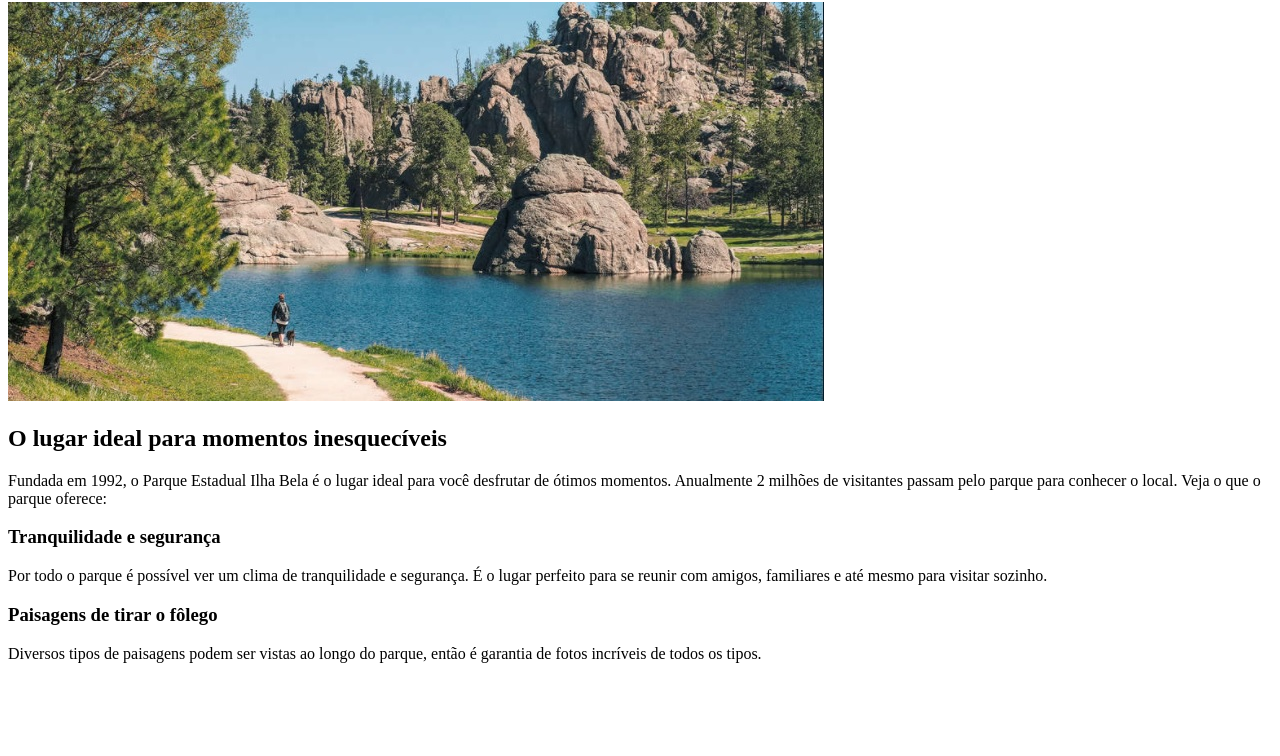
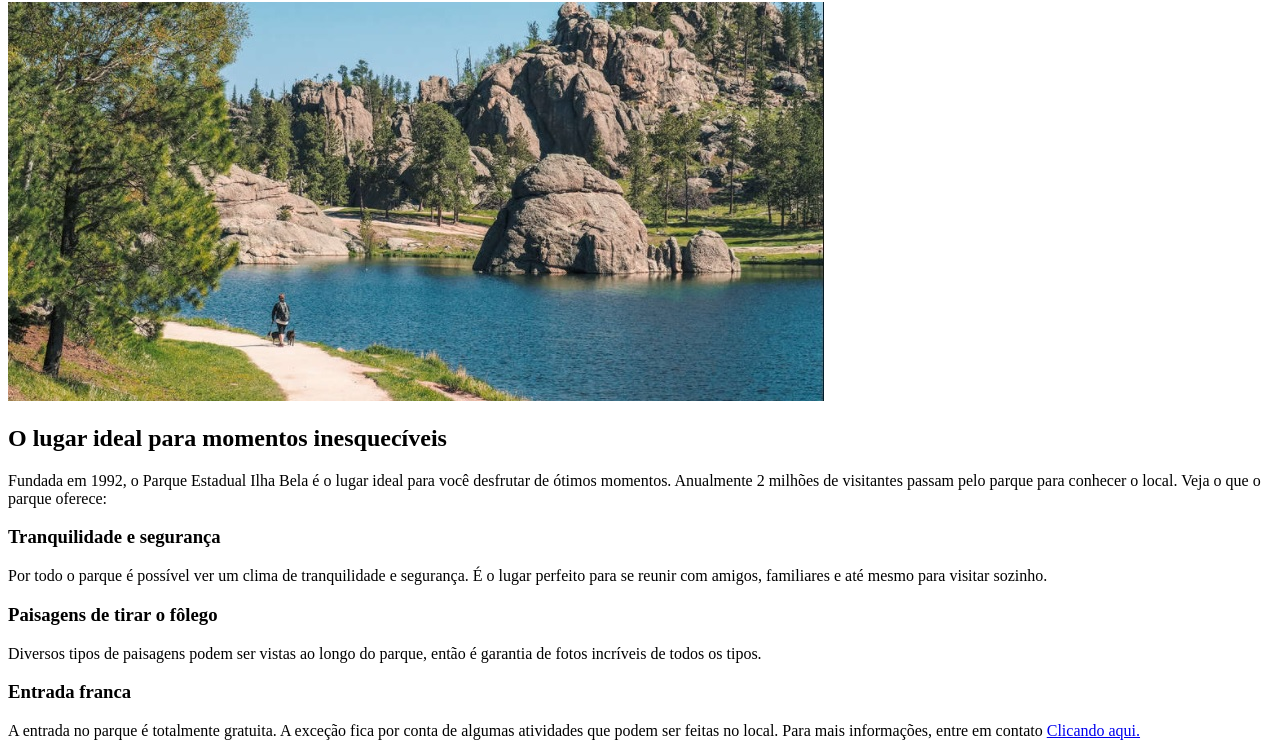
Before and after one commit to joqbay-developer/parque-estadual, a plain HTML site: page index.html in a window 1280 px wide. Shown: the part 78-834 px from the top of the page. Before the commit the page ends 800 px from the top, so only its background shows below. Drawn offline with Linux system fonts and the light colour scheme.

Commit message:
section four created

```diff
--- a/index.html
+++ b/index.html
@@ -18,9 +18,15 @@
             <h3>Tranquilidade e segurança</h3>
             <p>Por todo o parque é possível ver um clima de tranquilidade e segurança. É o lugar perfeito para se reunir com amigos, familiares e até mesmo para visitar sozinho.</p>
         </div>
+
         <div>
             <h3>Paisagens de tirar o fôlego</h3>
             <p>Diversos tipos de paisagens podem ser vistas ao longo do parque, então é garantia de fotos incríveis de todos os tipos.</p>
         </div>
+
+        <div>
+            <h3>Entrada franca</h3>
+            <p>A entrada no parque é totalmente gratuita. A exceção fica por conta de algumas atividades que podem ser feitas no local. Para mais informações, entre em contato <a href="tel:+5521999999999">Clicando aqui.</a></p>
+        </div>
     </body>
 </html>
```
